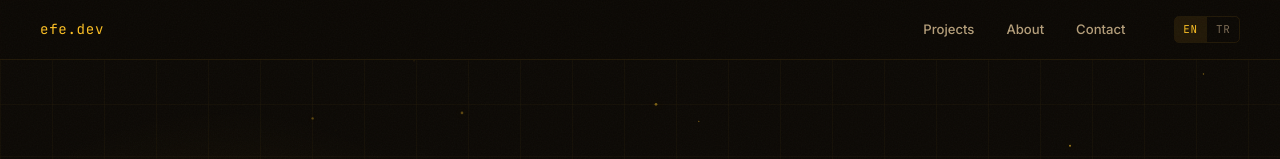
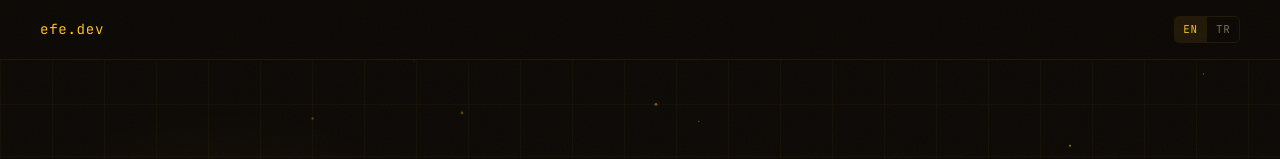
Before and after one commit to efeAltan1/efeAltan1.github.io, a React (Vite) app: page / in a window 1280 px wide. Shown: the top 159 px of the page. Built offline with nearby package versions, Linux system fonts and the light colour scheme.

Commit message:
Further changes to the layout, let's talk page placeholder text replaced.

```diff
--- a/src/components/Nav.tsx
+++ b/src/components/Nav.tsx
@@ -1,15 +1,7 @@
 import { useLang } from '@/context/LangContext'
-import { content } from '@/data/content'
-
-const GH_SVG = (
-  <svg width="13" height="13" fill="currentColor" viewBox="0 0 24 24">
-    <path d="M12 0C5.37 0 0 5.37 0 12c0 5.31 3.435 9.795 8.205 11.385.6.105.825-.255.825-.57 0-.285-.015-1.23-.015-2.235-3.015.555-3.795-.735-4.035-1.41-.135-.345-.72-1.41-1.23-1.695-.42-.225-1.02-.78-.015-.795.945-.015 1.62.87 1.845 1.23 1.08 1.815 2.805 1.305 3.495.99.105-.78.42-1.305.765-1.605-2.67-.3-5.46-1.335-5.46-5.925 0-1.305.465-2.385 1.23-3.225-.12-.3-.54-1.53.12-3.18 0 0 1.005-.315 3.3 1.23.96-.27 1.98-.405 3-.405s2.04.135 3 .405c2.295-1.56 3.3-1.23 3.3-1.23.66 1.65.24 2.88.12 3.18.765.84 1.23 1.905 1.23 3.225 0 4.605-2.805 5.625-5.475 5.925.435.375.81 1.095.81 2.22 0 1.605-.015 2.895-.015 3.3 0 .315.225.69.825.57A12.02 12.02 0 0 0 24 12c0-6.63-5.37-12-12-12z"/>
-  </svg>
-)
 
 export function Nav() {
   const { lang, setLang } = useLang()
-  const n = content.nav
 
   return (
     <nav
@@ -25,44 +17,14 @@ export function Nav() {
         href="#hero"
         style={{ fontFamily: "'JetBrains Mono', monospace", fontSize: '0.88rem', color: 'var(--accent)', letterSpacing: '0.05em', textDecoration: 'none' }}
       >
-        {n.logo}
+        efe.dev
       </a>
 
-      <ul style={{ display: 'flex', gap: '2rem', listStyle: 'none', alignItems: 'center' }}>
-        {([ ['#projects', n.links.projects], ['#about-strip', n.links.about], ['#contact', n.links.contact] ] as const).map(([href, label]) => (
-          <li key={href}>
-            <a
-              href={href}
-              style={{ color: 'var(--muted2)', textDecoration: 'none', fontSize: '0.82rem', fontWeight: 500, transition: 'color 0.2s' }}
-              onMouseEnter={e => (e.currentTarget.style.color = 'var(--text)')}
-              onMouseLeave={e => (e.currentTarget.style.color = 'var(--muted2)')}
-            >
-              {label[lang]}
-            </a>
-          </li>
-        ))}
-
-        <li>
-          <div className="lang-toggle">
-            <button className={`lang-btn${lang === 'en' ? ' active' : ''}`} onClick={() => setLang('en')}>EN</button>
-            <div className="lang-sep" />
-            <button className={`lang-btn${lang === 'tr' ? ' active' : ''}`} onClick={() => setLang('tr')}>TR</button>
-          </div>
-        </li>
-      </ul>
-
-      {/* GitHub icon (top-right corner shortcut) */}
-      <a
-        href="https://github.com/efeAltan1"
-        target="_blank"
-        rel="noreferrer"
-        style={{
-          position: 'absolute', right: '1rem', top: '50%', transform: 'translateY(-50%)',
-          color: 'var(--muted)', transition: 'color 0.2s', display: 'none'
-        }}
-      >
-        {GH_SVG}
-      </a>
+      <div className="lang-toggle">
+        <button className={`lang-btn${lang === 'en' ? ' active' : ''}`} onClick={() => setLang('en')}>EN</button>
+        <div className="lang-sep" />
+        <button className={`lang-btn${lang === 'tr' ? ' active' : ''}`} onClick={() => setLang('tr')}>TR</button>
+      </div>
     </nav>
   )
 }
--- a/src/data/content.ts
+++ b/src/data/content.ts
@@ -125,8 +125,8 @@ export const content = {
   },
 
   contact: {
-    heading:  { en: "Let's talk.", tr: 'Konuşalım.'                                                              },
-    subtitle: { en: "Whether it's a project, a collaboration, or just a conversation — my inbox is open.", tr: 'Bir proje, iş birliği veya sadece bir sohbet olsun — mesajlarınıza açığım.' },
+    heading:  { en: "Let's talk.", tr: 'Konuşalım.' },
+    subtitle: { en: "I'm always down to talk ideas, brainstorm a collaboration, or just meet new people in the space. Get in touch and let's figure out how we can work together.", tr: 'TR — coming soon' },
     email:    'y.efealtan@gmail.com',
     github:   'https://github.com/efeAltan1',
   },
```
